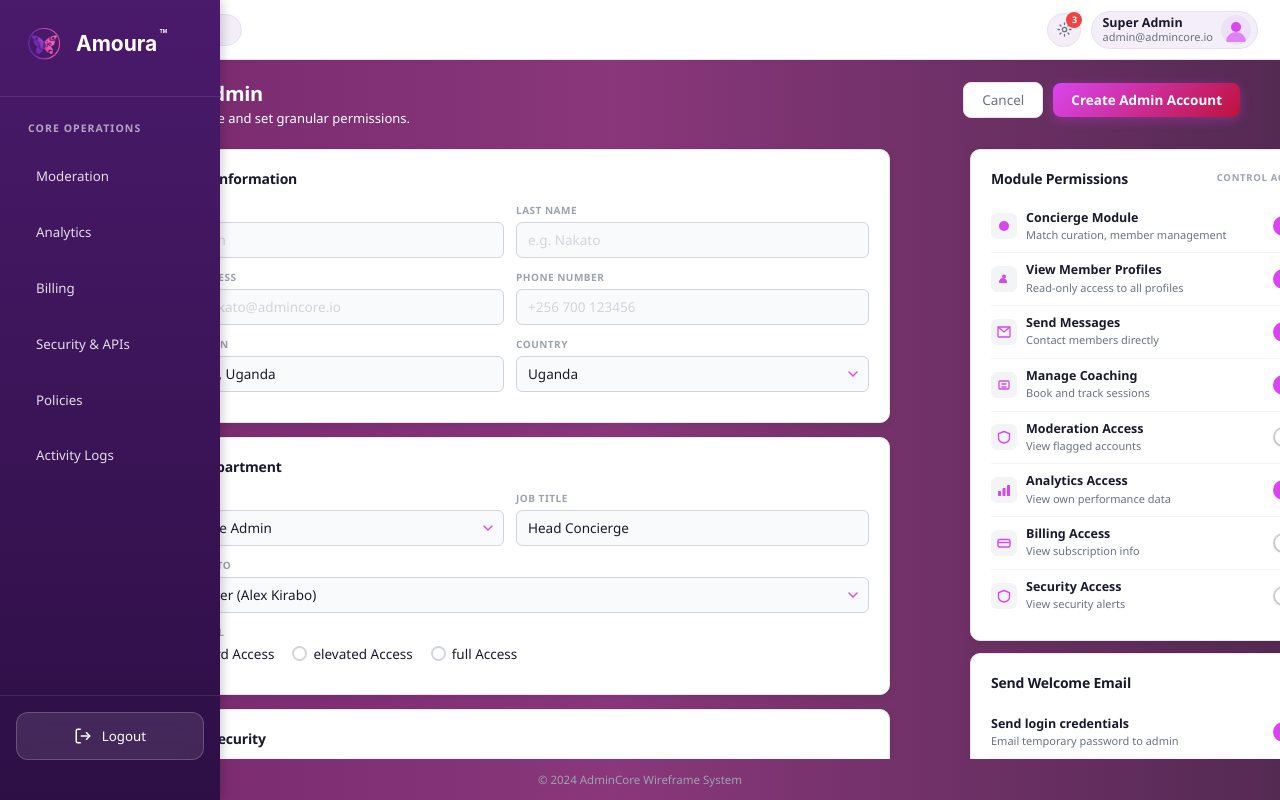
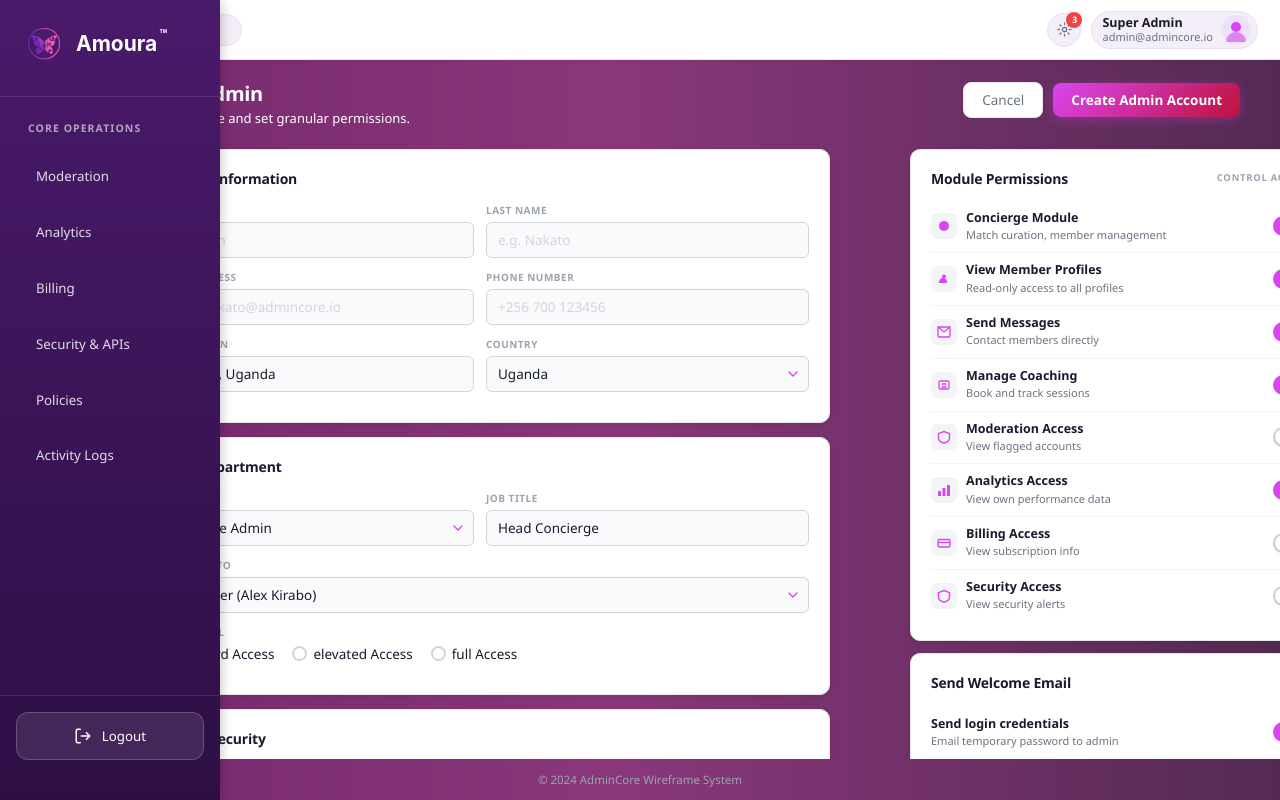
Before and after one commit to IjeButterfly-Relationship-app/Portal, a React (Vite) app: page /onboard in a window 1280 px wide. Built offline with nearby package versions, Linux system fonts and the light colour scheme.

Commit message:
Increase left column width to 860px for Personal Information cards

```diff
--- a/src/styles/Onboard.css
+++ b/src/styles/Onboard.css
@@ -358,7 +358,7 @@ body {
 ──────────────────────────────────────────── */
 .ob-grid {
   display: grid;
-  grid-template-columns: 920px 360px;
+  grid-template-columns: 860px 420px;
   gap: 80px;
   align-items: start;
   justify-content: center;
```
